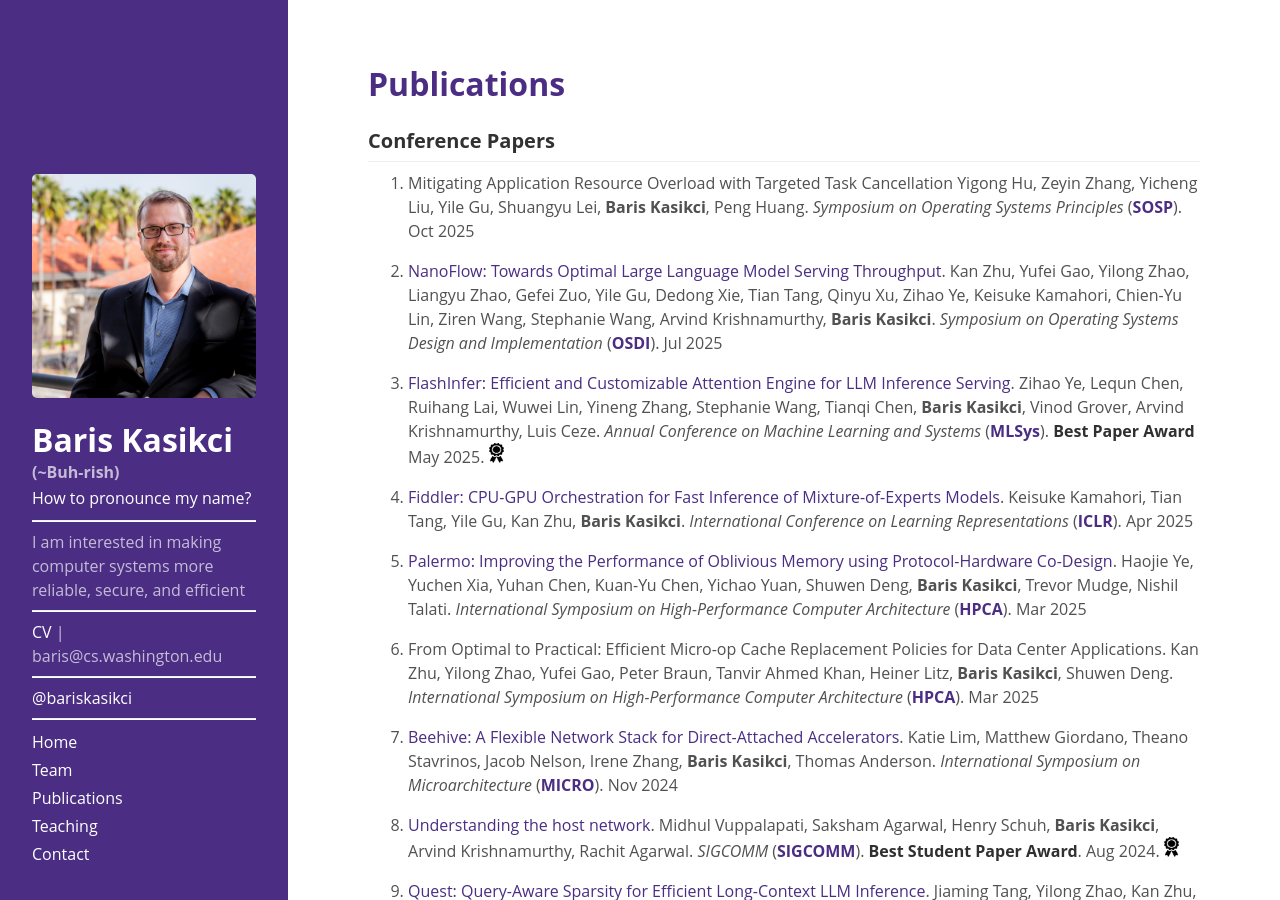
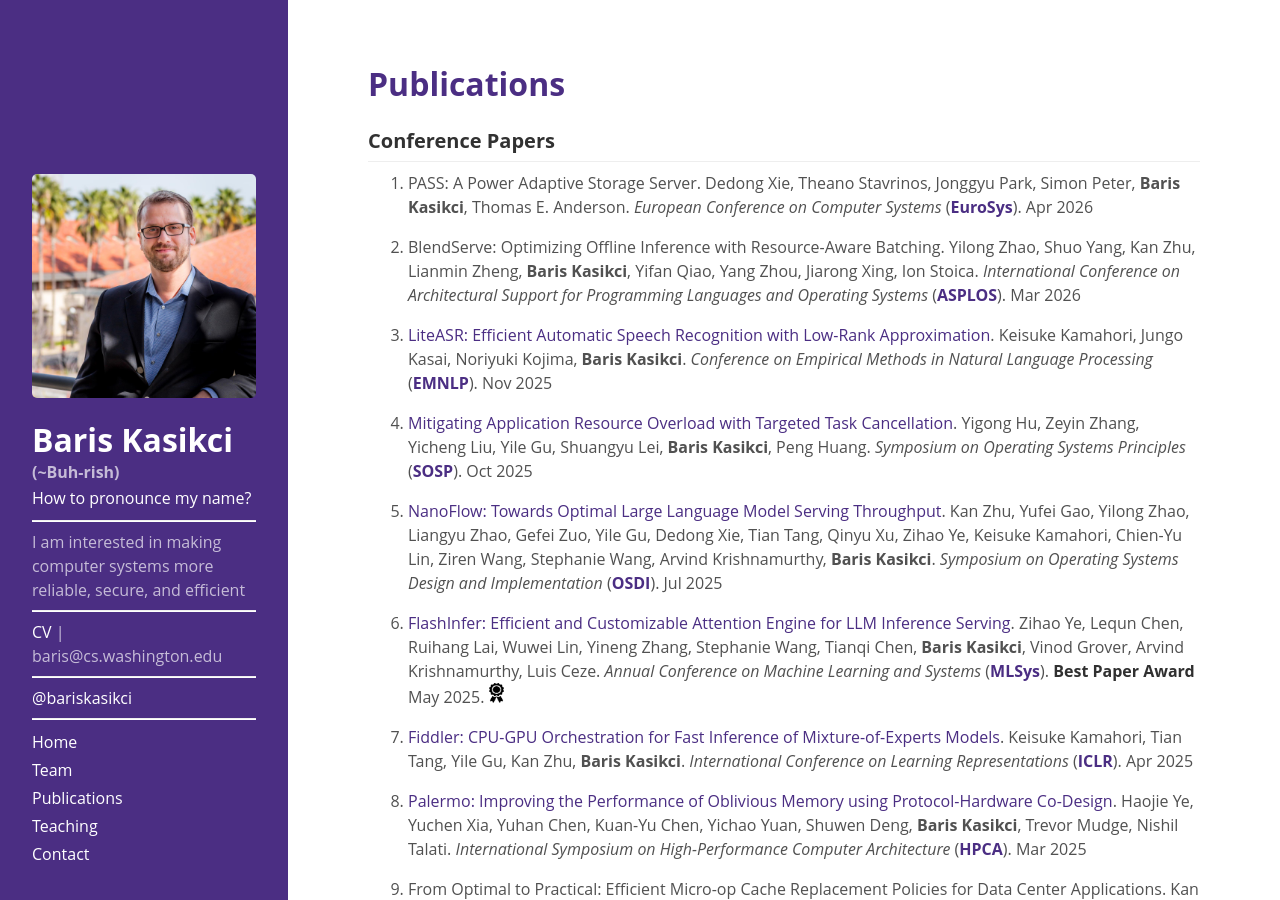
Before and after one commit to kasikci/kasikci.github.io, a Jekyll site: the page built from publications.md, in a window 1280 px wide and 900 px high. Built offline with Jekyll 4.4.1, drawn with Linux system fonts in a browser that asks for light colours.

Commit message:
updated publications

```diff
--- a/publications.md
+++ b/publications.md
@@ -6,7 +6,13 @@ title: Publications
 ### Conference Papers
 <hr>
 
-1. Mitigating Application Resource Overload with Targeted Task Cancellation Yigong Hu, Zeyin Zhang, Yicheng Liu, Yile Gu, Shuangyu Lei, <b>Baris Kasikci</b>, Peng Huang. *Symposium on Operating Systems Principles* ([**SOSP**](https://sosp2025.sigops.org/)). Oct 2025
+1. PASS: A Power Adaptive Storage Server. Dedong Xie, Theano Stavrinos, Jonggyu Park, Simon Peter, <b>Baris Kasikci</b>, Thomas E. Anderson. *European Conference on Computer Systems* ([**EuroSys**](https://2026.eurosys.org/)). Apr 2026
+
+1. BlendServe: Optimizing Offline Inference with Resource-Aware Batching. Yilong Zhao, Shuo Yang, Kan Zhu, Lianmin Zheng, <b>Baris Kasikci</b>, Yifan Qiao, Yang Zhou, Jiarong Xing, Ion Stoica. *International Conference on Architectural Support for Programming Languages and Operating Systems* ([**ASPLOS**](https://www.asplos-conference.org/asplos2026/)). Mar 2026
+
+1. [LiteASR: Efficient Automatic Speech Recognition with Low-Rank Approximation](https://arxiv.org/abs/2502.20583). Keisuke Kamahori, Jungo Kasai, Noriyuki Kojima, <b>Baris Kasikci</b>. *Conference on Empirical Methods in Natural Language Processing* ([**EMNLP**](https://2025.emnlp.org/)). Nov 2025
+
+1. [Mitigating Application Resource Overload with Targeted Task Cancellation](https://dl.acm.org/doi/pdf/10.1145/3731569.3764835). Yigong Hu, Zeyin Zhang, Yicheng Liu, Yile Gu, Shuangyu Lei, <b>Baris Kasikci</b>, Peng Huang. *Symposium on Operating Systems Principles* ([**SOSP**](https://dl.acm.org/doi/proceedings/10.1145/3731569)). Oct 2025
 
 1. [NanoFlow: Towards Optimal Large Language Model Serving Throughput](https://arxiv.org/abs/2408.12757v2). Kan Zhu, Yufei Gao, Yilong Zhao, Liangyu Zhao, Gefei Zuo, Yile Gu, Dedong Xie, Tian Tang, Qinyu Xu, Zihao Ye, Keisuke Kamahori, Chien-Yu Lin, Ziren Wang, Stephanie Wang, Arvind Krishnamurthy, <b>Baris Kasikci</b>. *Symposium on Operating Systems Design and Implementation* ([**OSDI**](https://www.usenix.org/conference/osdi25)). Jul 2025
 
```
